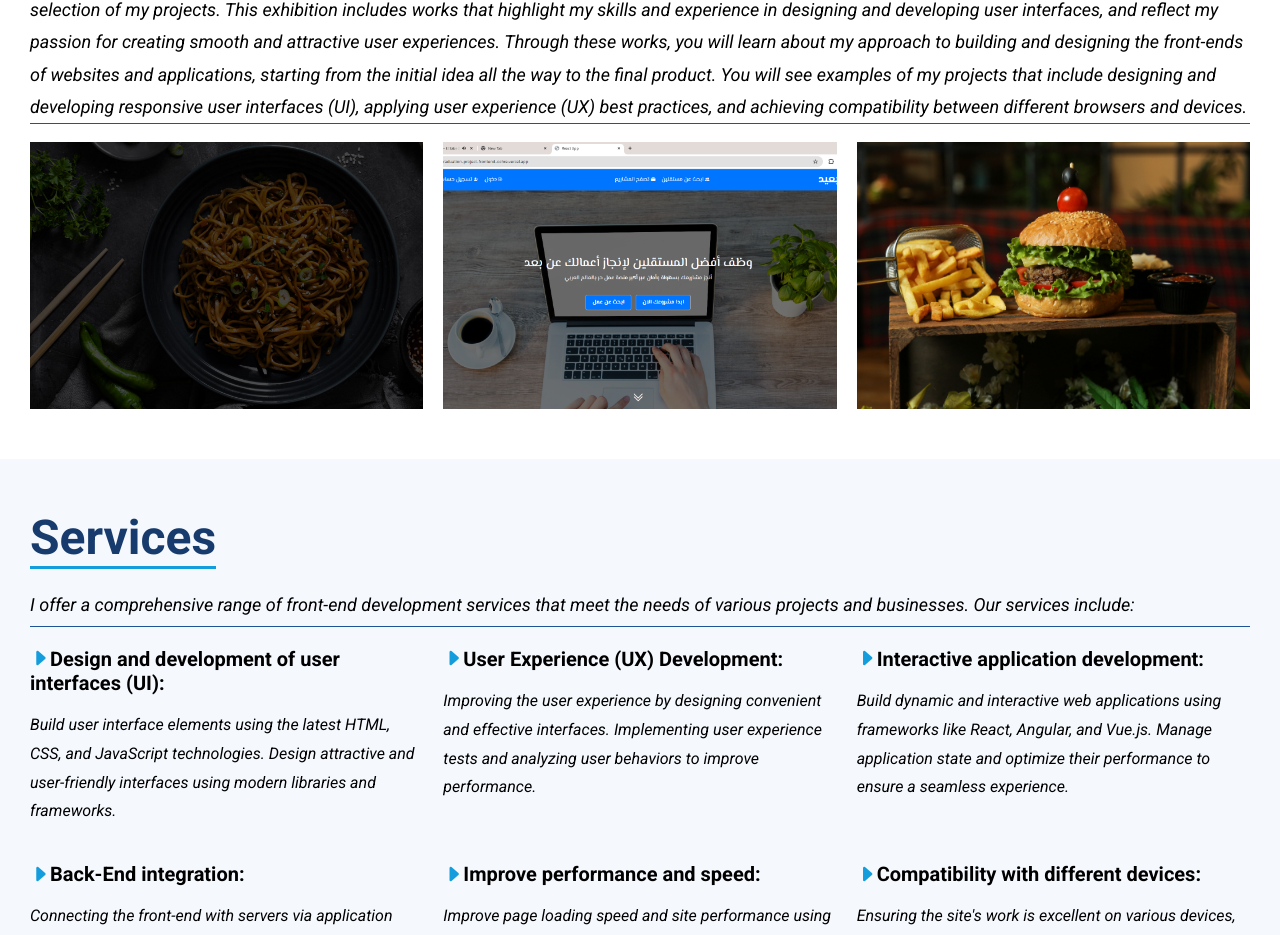
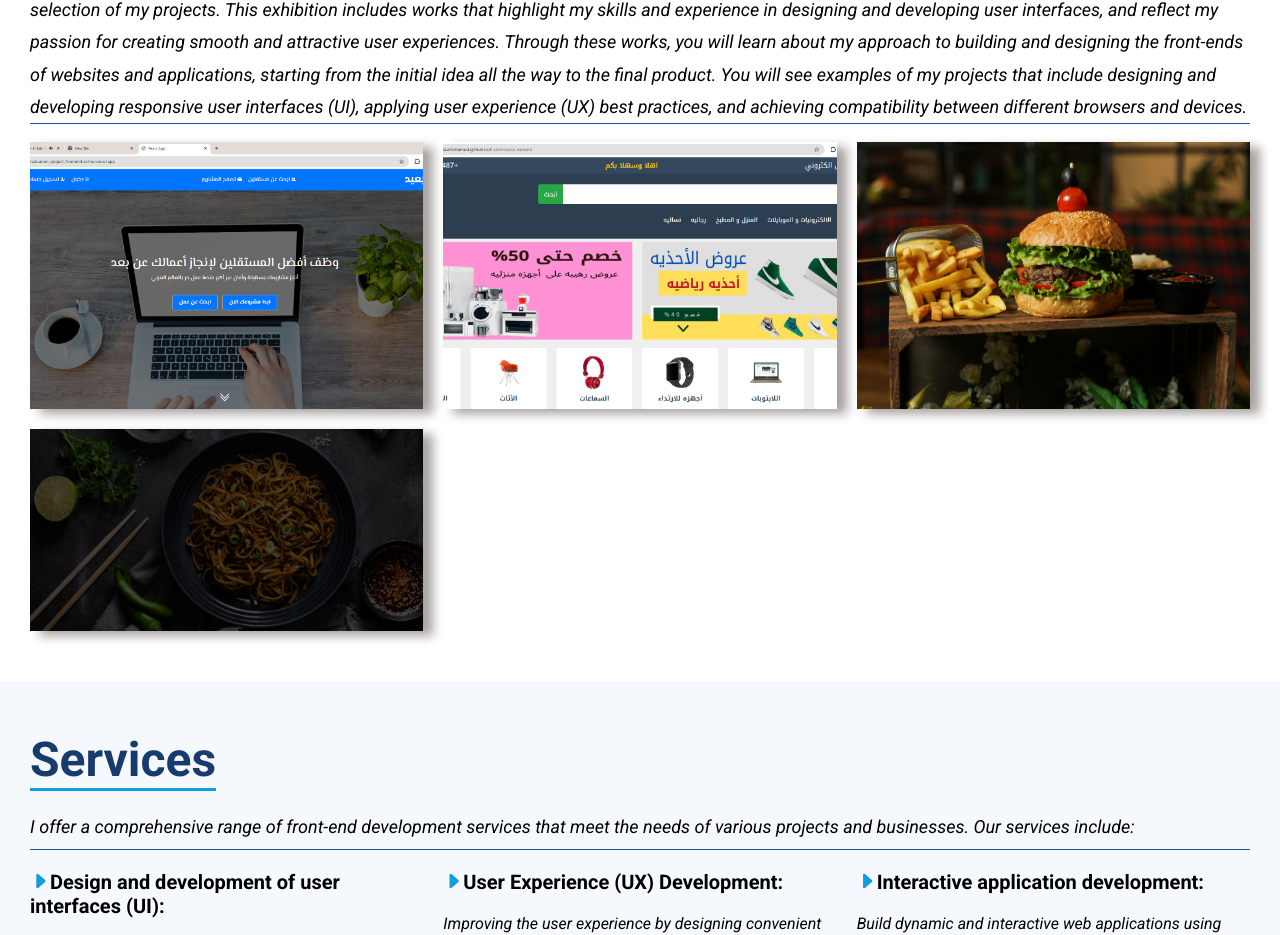
Before and after one commit to eng-AlaaMohamed/Portfolio, a React (Create React App) app: page / in a window 1280 px wide. Shown: the part 2577-3512 px from the top of the page. Built offline with nearby package versions, Linux system fonts and the light colour scheme; the HTML template or start-up script is replaced by a standard one; a web font is replaced by a local one.

Commit message:
Upload Changes

```diff
--- a/package.json
+++ b/package.json
@@ -1,7 +1,7 @@
 {
   "name": "portfolio",
   "version": "0.1.0",
-  "homepage": "https://eng-AlaaMohamed.github.io/portfolio",
+  "homepage": "https://eng-AlaaMohamed.github.io/Portfolio",
   "private": true,
   "dependencies": {
     "@emailjs/browser": "^4.3.3",
--- a/src/cardsData/CardsData.js
+++ b/src/cardsData/CardsData.js
@@ -1,12 +1,14 @@
+import graduationProject from '../images/graduation-project.png';
+import fastFood from '../images/Fast-Food.jpg';
 import grill from '../images/Grill.jpg';
-import fastFood from '../images/Fast-Food.jpg';
-import graduationProject from '../images/graduation-project.png';
+import e_commerce_website from '../images/E-commerce Website.png';
 
 
 const cards = [
+    { id:1, image: graduationProject, url:"https://graduation-project-frontend-ochre.vercel.app"},
+    { id:3, image: e_commerce_website, url:"https://eng-alaamohamed.github.io/E-commerce-website"},
+    { id:2, image: fastFood, url:"https://eng-alaamohamed.github.io/Fast-Food/"},
     { id:0, image: grill, url:"https://eng-alaamohamed.github.io/Restaurant-Grill/"},
-    { id:1, image: graduationProject, url:"https://graduation-project-frontend-ochre.vercel.app"},
-    { id:2, image: fastFood, url:"https://eng-alaamohamed.github.io/Fast-Food/"},
 ];
 
 
--- a/src/components/portfolioCard/Card.css
+++ b/src/components/portfolioCard/Card.css
@@ -1,6 +1,7 @@
 .card {
     position: relative;
     overflow: hidden;
+    box-shadow: 10px 5px 10px rgb(168, 162, 162);
 }
 
 .card-image {
```
Also changed, not shown: src/images/E-commerce Website.png (added).
